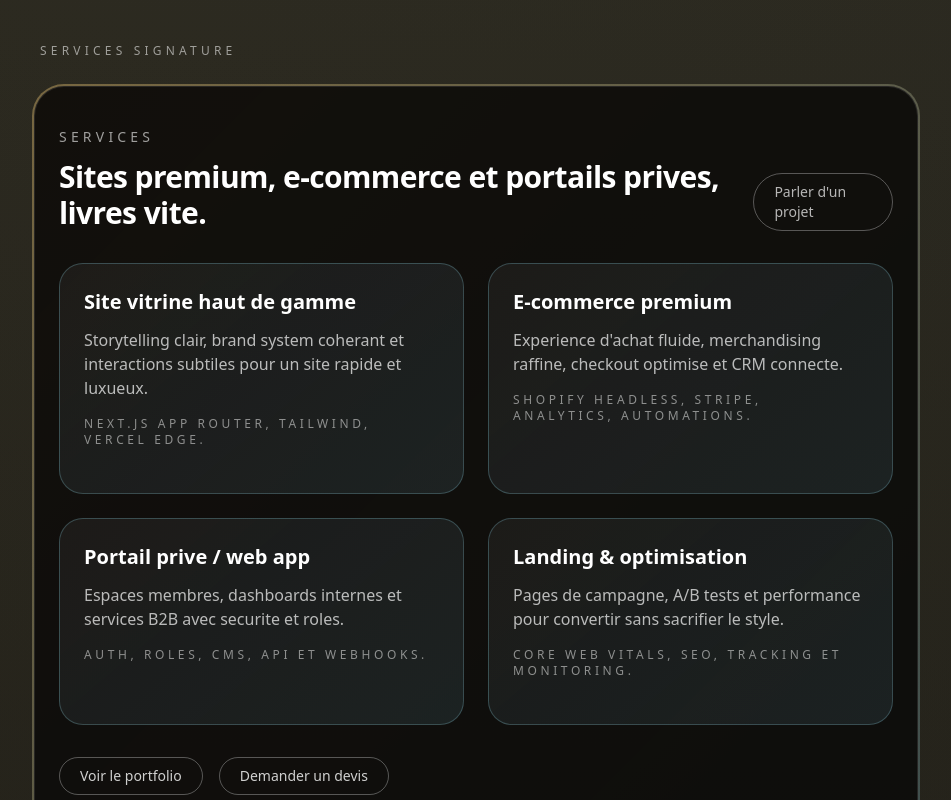
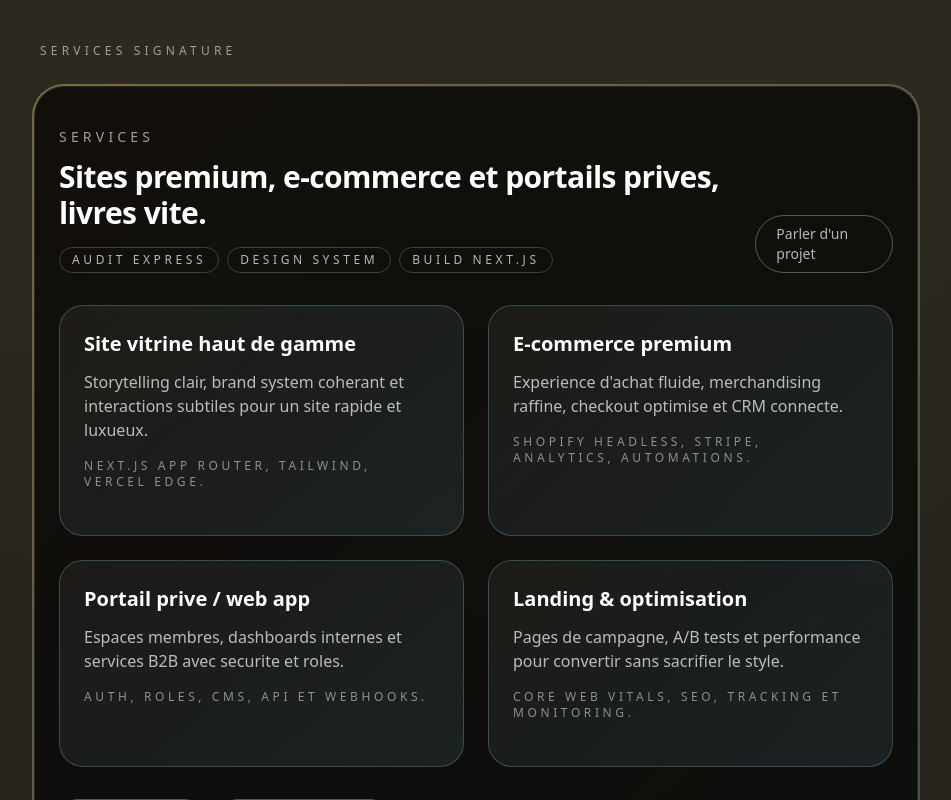
Before and after one commit to kenams/kah-Digital, a Next.js app: page / in a window 1280 px wide. Shown: the part 4320-5120 px from the top of the page, without its empty margins (0-951 px from the left). Built offline with nearby package versions, Linux system fonts and the light colour scheme; no server answers.

Commit message:
Polish services and closing sections

```diff
--- a/src/components/home-page-client.tsx
+++ b/src/components/home-page-client.tsx
@@ -108,12 +108,19 @@ export function HomePageClient({ data }: HomePageClientProps) {
             <div className="divider-label">Services signature</div>
             <div className="accent-section surface-dark">
               <div className="content px-6 py-10">
-                <div className="mb-8 flex items-end justify-between">
+                <div className="mb-8 flex flex-col gap-4 md:flex-row md:items-end md:justify-between">
                   <div>
                     <p className="text-sm uppercase tracking-[0.3em] text-white/60">Services</p>
                     <h2 className="mt-3 text-3xl font-semibold text-white">
                       Sites premium, e-commerce et portails prives, livres vite.
                     </h2>
+                    <div className="mt-4 flex flex-wrap gap-2 text-xs uppercase tracking-[0.3em] text-white/60">
+                      {["Audit express", "Design system", "Build Next.js"].map((item) => (
+                        <span key={item} className="rounded-full border border-white/20 px-3 py-1 text-white/70">
+                          {item}
+                        </span>
+                      ))}
+                    </div>
                   </div>
                   <Link
                     href="/devis?type=web"
@@ -424,6 +431,13 @@ export function HomePageClient({ data }: HomePageClientProps) {
                   <p className="text-white/70">
                     Budget, planning et livrables clairs. Ideal pour valider vite avec un board ou une direction marketing.
                   </p>
+                  <div className="flex flex-wrap gap-2 text-xs uppercase tracking-[0.3em] text-white/60">
+                    {["Kick-off 48h", "1 interlocuteur", "Reporting hebdo"].map((item) => (
+                      <span key={item} className="rounded-full border border-white/20 px-3 py-1 text-white/70">
+                        {item}
+                      </span>
+                    ))}
+                  </div>
                   <div className="grid gap-4 sm:grid-cols-3">
                     {closingHighlights.map((item) => (
                       <div key={item.label} className="rounded-3xl border border-white/10 bg-black/30 p-4">
```
